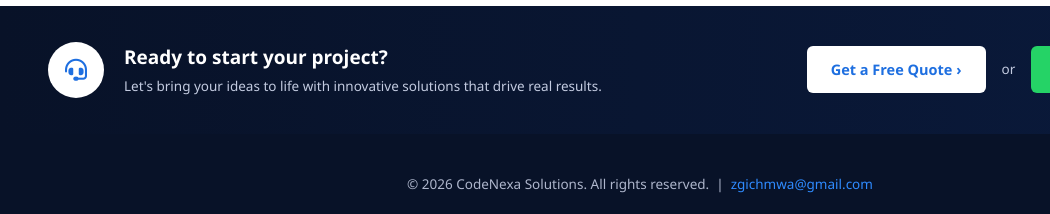
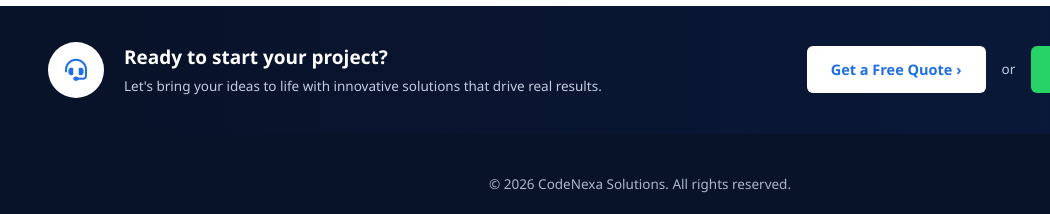
Before and after one commit to bongeriders-commits/Codenexa, a website: page services.html in a window 1280 px wide. Shown: the part 1950-2164 px from the top of the page, 0-1050 px from the left. Drawn offline with Linux system fonts and the light colour scheme.

Commit message:
Update services.html

```diff
--- a/services.html
+++ b/services.html
@@ -426,7 +426,7 @@
 </section>
 
 <footer id="contact">
-  &copy; 2026 CodeNexa Solutions. All rights reserved. &nbsp;|&nbsp; <a href="mailto:zgichmwa@gmail.com">zgichmwa@gmail.com</a>
+  &copy; 2026 CodeNexa Solutions. All rights reserved.
 </footer>
 
 <script>
```
